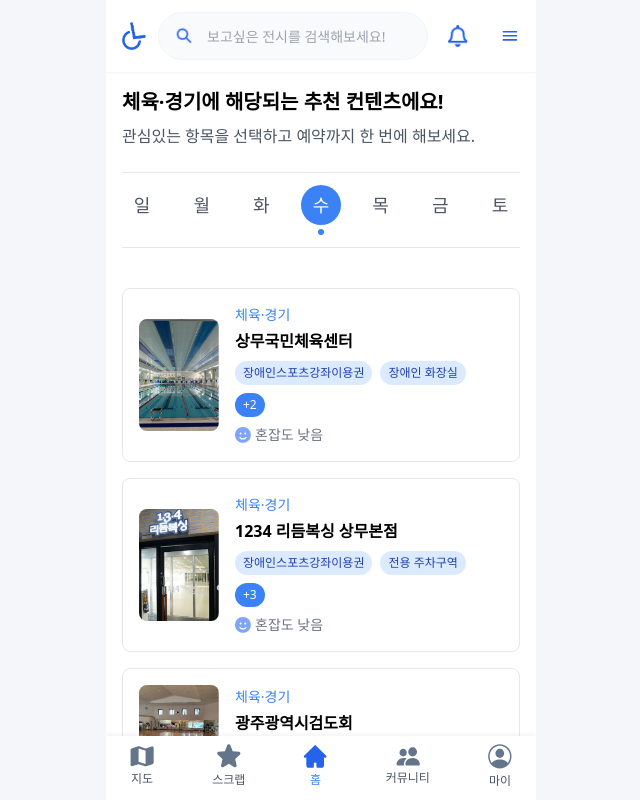
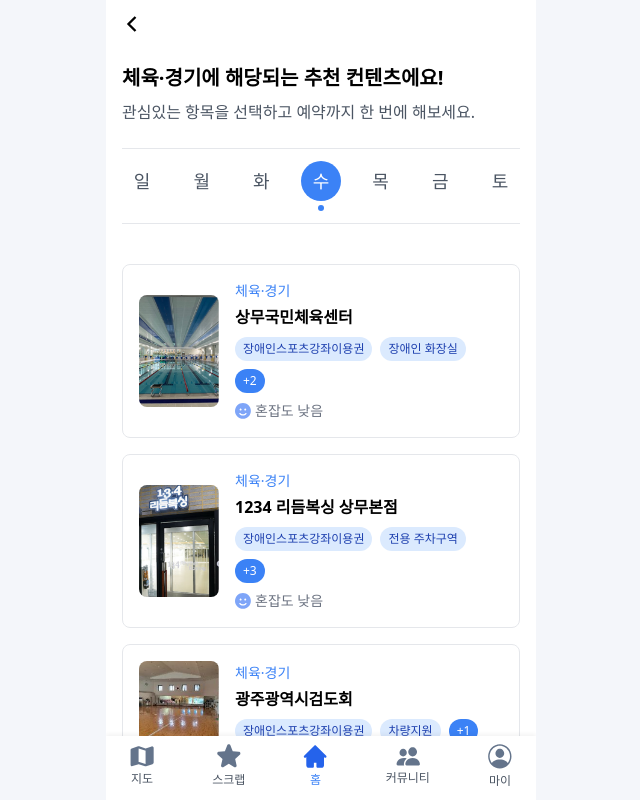
Before and after one commit to oznchex/linkculture-web-2, a Next.js app: page /home/detail/sports_game in a window 1280 px wide. Shown: the whole page, without its empty margins (319-959 px from the left). Built offline with nearby package versions, Linux system fonts and the light colour scheme.

Commit message:
feat: back button in contents

```diff
--- a/src/app/home/detail/exhibition_events/page.tsx
+++ b/src/app/home/detail/exhibition_events/page.tsx
@@ -1,6 +1,6 @@
 `use client`
 
-import HomeHeader from '@/components/home/HomeHeader';
+import BackButton from '@/components/common/button/BackButton2';
 import HomeExhibitionDetail from '@/components/home/detail/HomeExhibitionDetail';
 import HomeFooter from '@/components/home/HomeFooter';
 
@@ -8,7 +8,11 @@ import HomeFooter from '@/components/home/HomeFooter';
 export default function HomeDetailPage() {
   return (
     <>
-      <HomeHeader />
+              <header className="sticky top-0 z-10 bg-white">
+        <div className="flex items-center h-12 px-4">
+          <BackButton />
+        </div>
+      </header>
       <main className="flex-1 overflow-hidden flex flex-col">
         <HomeExhibitionDetail />
       </main>
--- a/src/app/home/detail/movie_performance/page.tsx
+++ b/src/app/home/detail/movie_performance/page.tsx
@@ -8,7 +8,6 @@ import HomeFooter from '@/components/home/HomeFooter';
 export default function HomeDetailPage() {
   return (
     <>
-      <HomeHeader />
       <main className="flex-1 overflow-hidden flex flex-col">
         <HomeMovieDetail />
       </main>
--- a/src/app/home/detail/page.tsx
+++ b/src/app/home/detail/page.tsx
@@ -1,14 +1,15 @@
-`use client`
-
-import HomeHeader from '@/components/home/HomeHeader';
+import BackButton from '@/components/common/button/BackButton2';
 import HomeDetailBody from '@/components/home/detail/HomeDetail';
 import HomeFooter from '@/components/home/HomeFooter';
-
 
 export default function HomeDetailPage() {
   return (
     <>
-      <HomeHeader />
+      <header className="sticky top-0 z-10 bg-white">
+        <div className="flex items-center h-12 px-4">
+          <BackButton />
+        </div>
+      </header>
       <main className="flex-1 overflow-hidden flex flex-col">
         <HomeDetailBody />
       </main>
--- a/src/app/home/detail/sports_game/page.tsx
+++ b/src/app/home/detail/sports_game/page.tsx
@@ -1,6 +1,6 @@
 `use client`
 
-import HomeHeader from '@/components/home/HomeHeader';
+import BackButton from '@/components/common/button/BackButton2';
 import HomeSportsDetail from '@/components/home/detail/HomeSportsDetail';
 import HomeFooter from '@/components/home/HomeFooter';
 
@@ -8,7 +8,11 @@ import HomeFooter from '@/components/home/HomeFooter';
 export default function HomeDetailPage() {
   return (
     <>
-      <HomeHeader />
+          <header className="sticky top-0 z-10 bg-white">
+        <div className="flex items-center h-12 px-4">
+          <BackButton />
+        </div>
+      </header>
       <main className="flex-1 overflow-hidden flex flex-col">
         <HomeSportsDetail />
       </main>
--- a/src/app/home/detail/tour/page.tsx
+++ b/src/app/home/detail/tour/page.tsx
@@ -1,6 +1,6 @@
 `use client`
 
-import HomeHeader from '@/components/home/HomeHeader';
+import BackButton from '@/components/common/button/BackButton2';
 import HomeTourDetail from '@/components/home/detail/HomeTourDetail';
 import HomeFooter from '@/components/home/HomeFooter';
 
@@ -8,7 +8,11 @@ import HomeFooter from '@/components/home/HomeFooter';
 export default function HomeDetailPage() {
   return (
     <>
-      <HomeHeader />
+          <header className="sticky top-0 z-10 bg-white">
+        <div className="flex items-center h-12 px-4">
+          <BackButton />
+        </div>
+      </header>
       <main className="flex-1 overflow-hidden flex flex-col">
         <HomeTourDetail />
       </main>
--- /dev/null
+++ b/src/components/common/button/BackButton2.tsx
@@ -0,0 +1,26 @@
+'use client'
+
+import { useRouter } from 'next/navigation'
+
+export default function BackButton2() {
+  const router = useRouter()
+
+  return (
+    <button
+      onClick={() => router.back()}
+      className="p-3 -ml-4"
+    >
+      <svg
+        width="24"
+        height="24"
+        viewBox="0 0 24 24"
+        fill="none"
+        stroke="currentColor"
+        strokeWidth="2"
+        className="w-7 h-7"
+      >
+        <path d="M15 18l-6-6 6-6" />
+      </svg>
+    </button>
+  )
+}
```
Also changed, not shown: src/components/common/button/BackButton.tsx (deleted).
